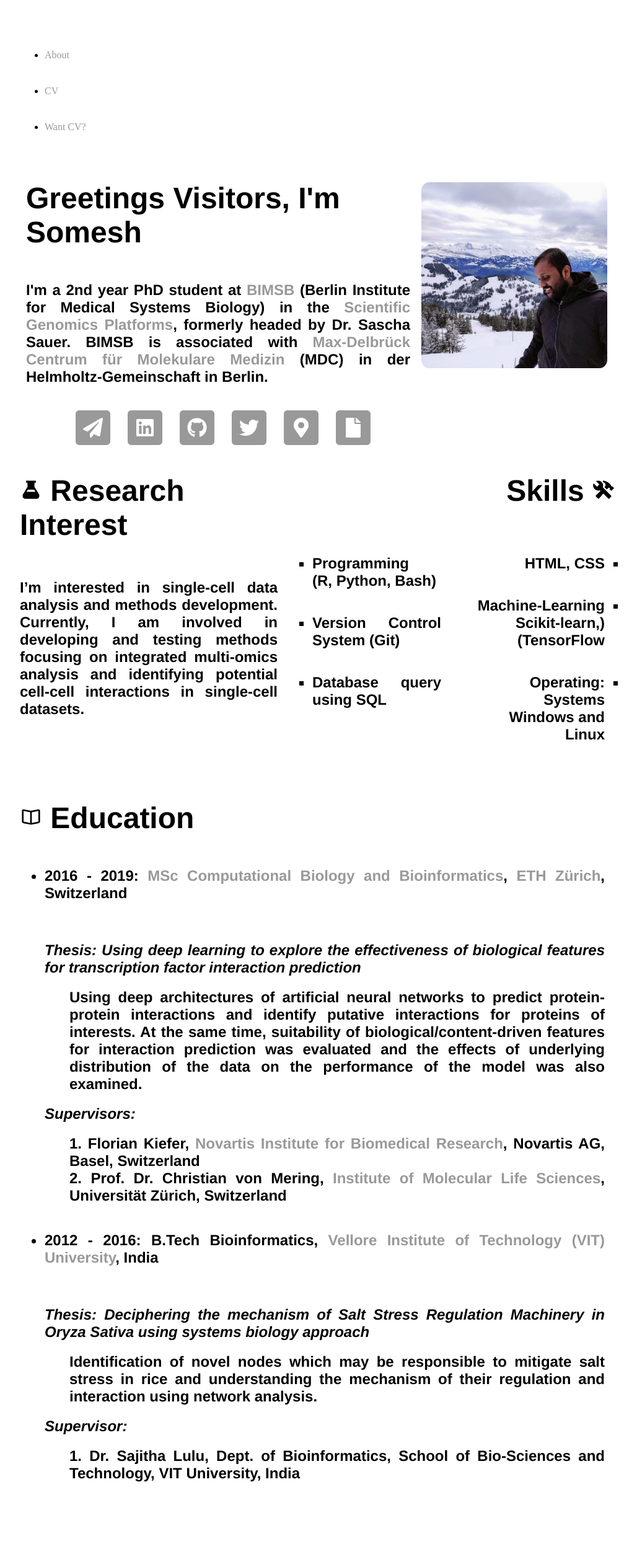
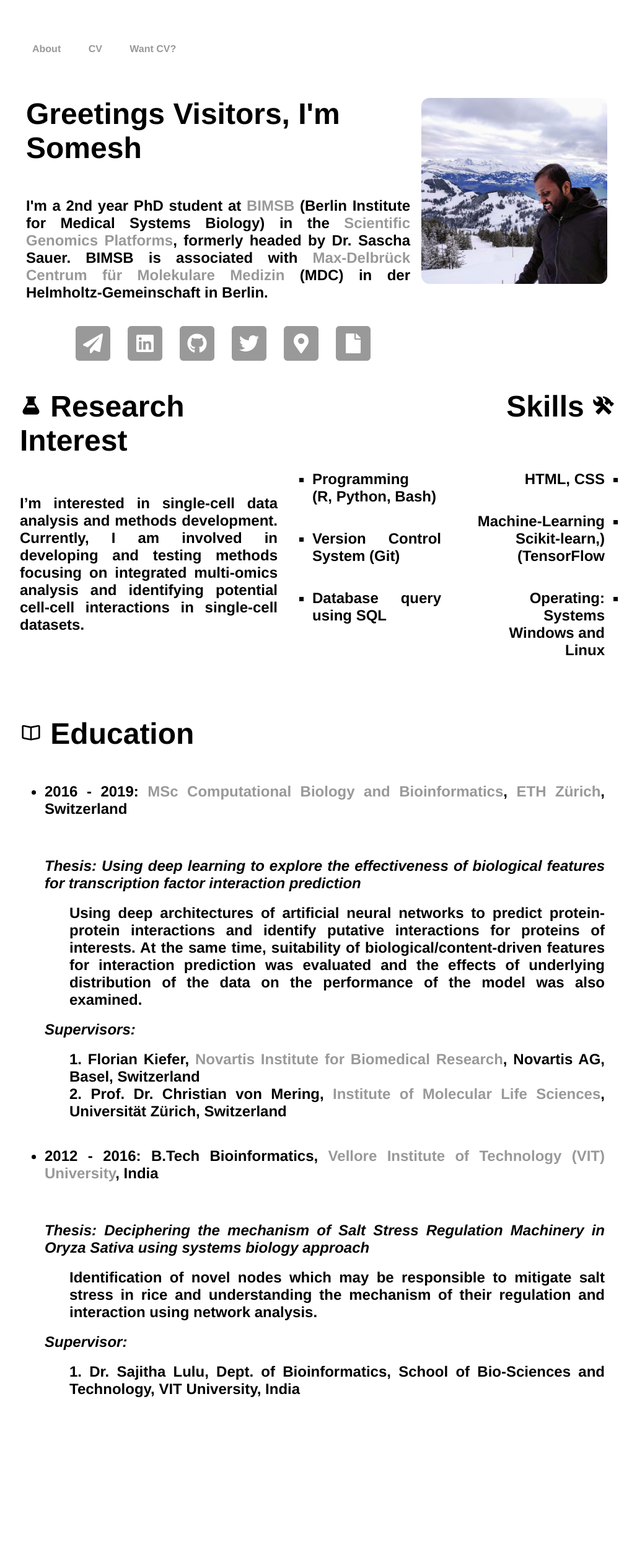
Before and after one commit to saisomesh2594/saisomesh2594.github.io, a Jekyll site: the page built from index.html, in a window 1280 px wide. Shown: the whole page at 62% size, without its empty margins (128-1156 px from the left). Built offline with Jekyll 4.4.1, drawn with Linux system fonts in a browser that asks for light colours; after the commit the page ends 2355 px from its top, so only the background shows below that.

Commit message:
css for nav,li,ul

```diff
--- a/css/main.css
+++ b/css/main.css
@@ -3,7 +3,7 @@ body {
     width: 75%;
 }
 
-/*nav ul, footer ul {
+nav ul, footer ul {
     font-family:'Helvetica', 'Arial', 'Sans-Serif';
     padding: 10px;
     list-style: none;
@@ -14,7 +14,7 @@ nav ul li, footer ul li {
     display: inline;
     margin-right: 20px;
     padding: 10px;
-}*/
+}
 
 ul li{
 	padding: 20px 0px;
```
